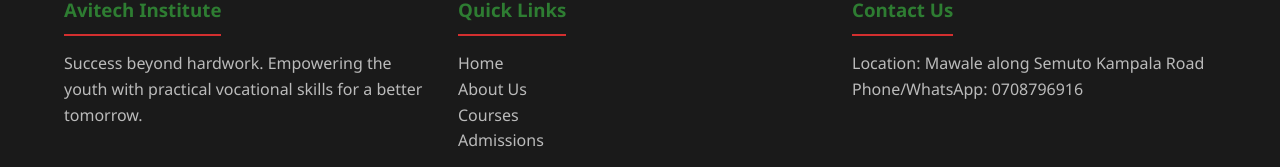
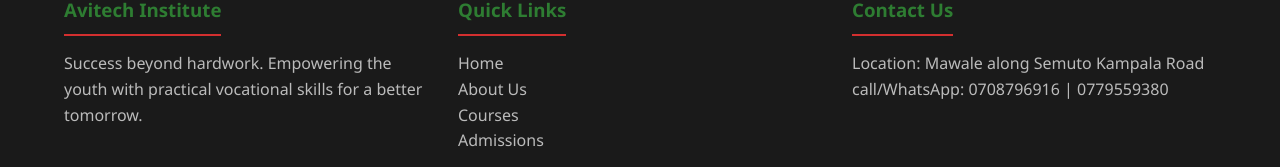
Before and after one commit to NSEREKODAN/Avitech-vocational, a plain HTML site: page index.html in a window 1280 px wide. Shown: the part 1937-2104 px from the top of the page. Drawn offline with Linux system fonts and the light colour scheme.

Commit message:
Update index.html

```diff
--- a/index.html
+++ b/index.html
@@ -114,7 +114,7 @@
             <div>
                 <h3>Contact Us</h3>
                 <p>Location: Mawale along Semuto Kampala Road</p>
-                <p>Phone/WhatsApp: 0708796916</p>
+                <p>call/WhatsApp: 0708796916 | 0779559380</p>
             </div>
         </div>
         <div class="footer-bottom">
```
